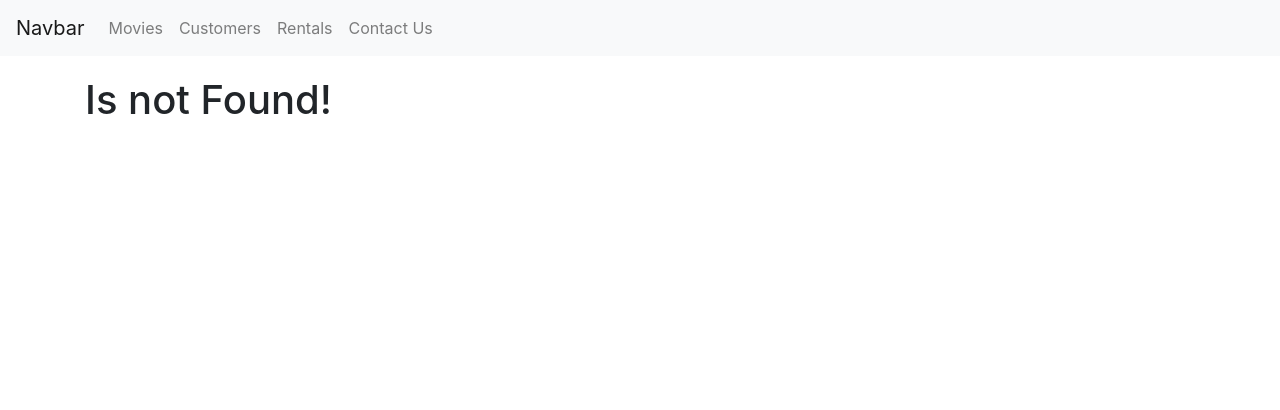
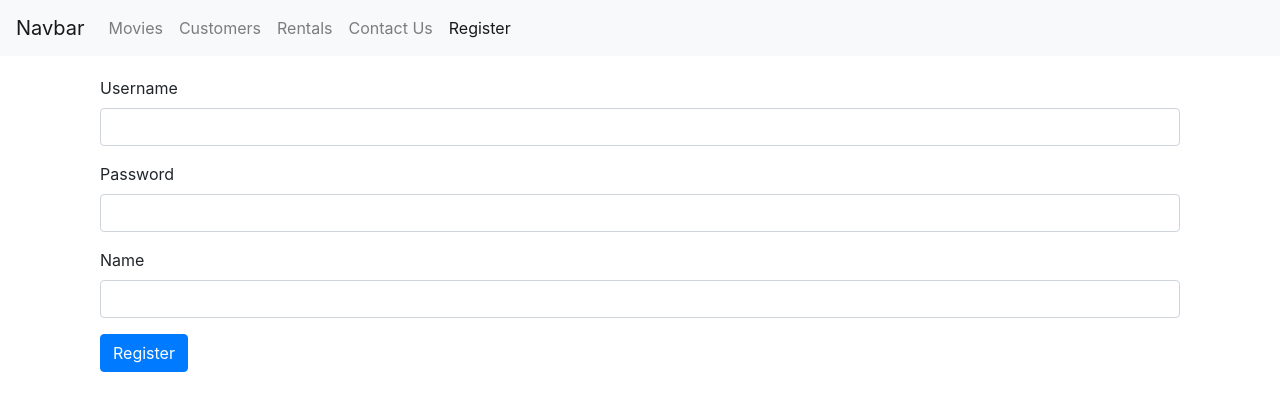
Before and after one commit to anders2410/learn_react, a React (Create React App) app: page /register in a window 1280 px wide. Before the commit this address led to /not-found. Shown: the top 410 px of the page. Built offline with nearby package versions, Linux system fonts and the light colour scheme.

Commit message:
Added register form

```diff
--- a/src/App.tsx
+++ b/src/App.tsx
@@ -8,6 +8,7 @@ import NotFound from "./components/common/not-found";
 import NavBar from "./components/common/nav-bar";
 import MovieForm from "./components/movie-form";
 import { ContactUsForm } from "./components/contact-us-form";
+import { Register } from "./components/register";
 
 /* The routing works as follows. The Switch component makes sure only one
  *  URL is matched. Then the Route renders the components associated with the
@@ -21,6 +22,7 @@ export default function App() {
       <main className="container">
         <Switch>
           <Route path="/login" component={ContactUsForm} />
+          <Route path="/register" component={Register} />
           <Route path="/contact-us" component={ContactUsForm} />
           <Route path="/movies/:id" component={MovieForm} />
           <Route path="/movies" component={Movies} />
--- a/src/components/common/field.tsx
+++ b/src/components/common/field.tsx
@@ -2,7 +2,7 @@ import * as React from "react";
 import { IErrors, IFormContext, FormContext, IValues } from "./form";
 
 /* The available editors for the field */
-type Editor = "textbox" | "multilinetextbox" | "dropdown";
+type Editor = "textbox" | "password" | "multilinetextbox" | "dropdown";
 
 export interface IValidation {
   rule: (values: IValues, fieldName: string, args: any) => string;
@@ -71,6 +71,20 @@ export const Field: React.FunctionComponent<IFieldProps> = ({
             />
           )}
 
+          {editor!.toLowerCase() === "password" && (
+            <input
+              id={id}
+              type="password"
+              value={value}
+              onChange={(e: React.FormEvent<HTMLInputElement>) =>
+                context.setValues({ [id]: e.currentTarget.value })
+              }
+              onBlur={() => context.validate(id)}
+              className="form-control"
+              style={getEditorStyle(context.errors)}
+            />
+          )}
+
           {editor!.toLowerCase() === "multilinetextbox" && (
             <textarea
               id={id}
@@ -114,6 +128,7 @@ export const Field: React.FunctionComponent<IFieldProps> = ({
     </FormContext.Consumer>
   );
 };
+
 Field.defaultProps = {
   editor: "textbox",
 };
--- a/src/components/common/form.tsx
+++ b/src/components/common/form.tsx
@@ -1,5 +1,7 @@
 import * as React from "react";
 import { IFieldProps } from "./field";
+
+// https://www.carlrippon.com/building-react-form-component-typescript-basics/
 
 export interface IFields {
   [key: string]: IFieldProps;
@@ -14,6 +16,9 @@ interface IFormProps {
 
   /* A prop which allows content to be injected */
   render: () => React.ReactNode;
+
+  /* The label of the submit-button (is "Submit" by default) */
+  submitLabel: string;
 }
 
 export interface IValues {
@@ -50,6 +55,11 @@ export interface IFormContext extends IFormState {
 export const FormContext = React.createContext<IFormContext>(undefined!);
 
 export class Form extends React.Component<IFormProps, IFormState> {
+  // Sets a default value for the specified props
+  static defaultProps = {
+    submitLabel: "Submit"
+  }
+
   constructor(props: IFormProps) {
     super(props);
 
@@ -160,14 +170,13 @@ export class Form extends React.Component<IFormProps, IFormState> {
         <form onSubmit={this.handleSubmit} noValidate={true}>
           <div className="container">
             {this.props.render()}
-
             <div className="form-group">
               <button
                 type="submit"
                 className="btn btn-primary"
                 disabled={this.haveErrors(errors)}
               >
-                Submit
+                {this.props.submitLabel}
               </button>
             </div>
             {submitSuccess && (
--- a/src/components/common/nav-bar.tsx
+++ b/src/components/common/nav-bar.tsx
@@ -41,6 +41,11 @@ const NavBar = () => {
               Contact Us
             </NavLink>
           </li>
+          <li className="nav-item">
+            <NavLink className="nav-link" to="/register">
+              Register
+            </NavLink>
+          </li>
         </ul>
       </div>
     </nav>
--- /dev/null
+++ b/src/components/register.tsx
@@ -0,0 +1,27 @@
+import * as React from "react";
+import { Form, IFields, isEmail, maxLength, required } from "./common/form";
+import { Field } from "./common/field";
+
+
+export const Register: React.FunctionComponent = () => {
+  const fields: IFields = {
+    username: {id: "username", label: "Username", validation: {rule: isEmail}},
+    password: {id: "password", label: "Password", editor: "password", validation: {rule: required}},
+    name: {id: "name", label: "Name", validation: {rule: required}},
+  };
+
+  return (
+    <Form
+      action="http://localhost:4351/api/contactus"
+      fields={fields}
+      submitLabel="Register"
+      render={() => (
+        <React.Fragment>
+          <Field {...fields.username} />
+          <Field {...fields.password} />
+          <Field {...fields.name} />
+        </React.Fragment>
+      )}
+    />
+  );
+}
```
